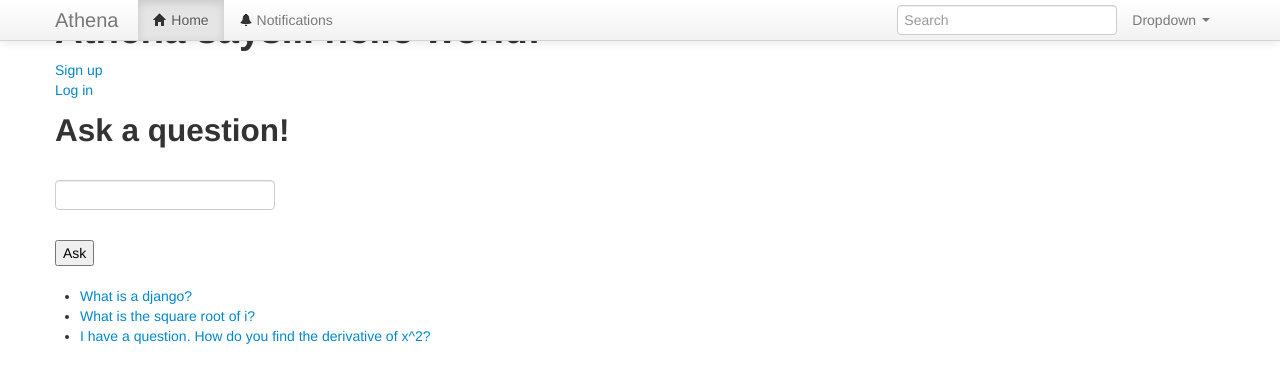
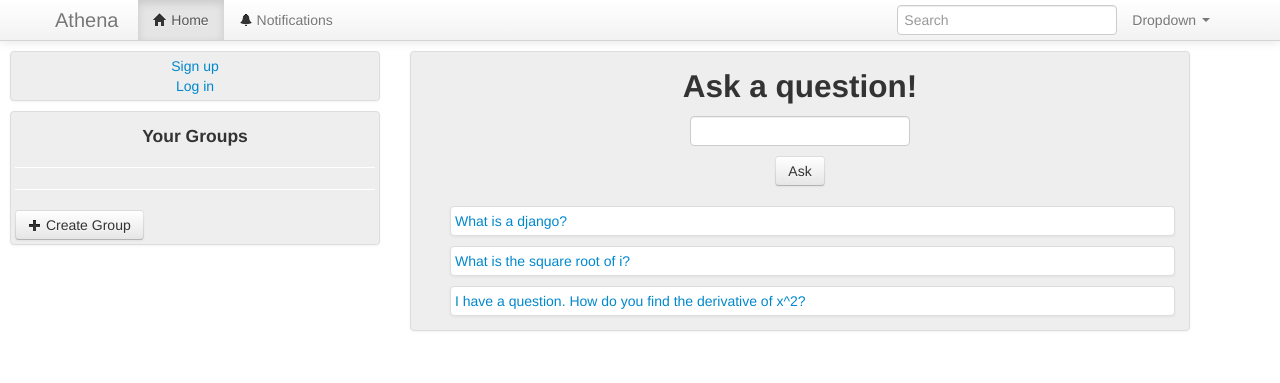
Before and after one commit to amsan7/athena, a Django app: page /forum/ in a window 1280 px wide. Shown: the top 383 px of the page. Run offline with Django 3.2, Linux system fonts and the light colour scheme; data comes from the database, SQL or seed files in the repository; some libraries are stand-ins or nearby versions.

Commit message:
fixin up the forum

```diff
--- a/athena/forum/templates/base.html
+++ b/athena/forum/templates/base.html
@@ -13,12 +13,13 @@
     <!-- Le styles -->
     <link href="{% static 'forum/bootstrap/css/bootstrap.css' %}" rel="stylesheet">
     <link href="{% static 'forum/bootstrap/css/bootstrap-responsive.css' %}" rel="stylesheet">
+    <link href="{% static 'forum/style.css' %}" rel="stylesheet">
 
   </head>
 
   <body>
 
-    <div class="navbar navbar-fixed-top">
+    <div class="navbar navbar-static-top">
       <div class="navbar-inner">
         <div class="container">
           <a class="btn btn-navbar" data-toggle="collapse" data-target=".nav-collapse">
@@ -60,10 +61,8 @@
       </div>
     </div>
 
-    <div class="container">
     {% block content %}
     {% endblock %}
-    </div> <!-- /container -->
 
     <script src="http://ajax.googleapis.com/ajax/libs/jquery/1.10.2/jquery.min.js"></script>
     <script src="http://netdna.bootstrapcdn.com/bootstrap/3.0.0/js/bootstrap.min.js"></script>
--- a/athena/forum/templates/forum/index.html
+++ b/athena/forum/templates/forum/index.html
@@ -1,36 +1,58 @@
 {% extends "base.html" %}
 
 {% block content %}
+<div class = "container-fluid" style = "padding:10px">
+  <div class = "row fluid">
+
+    <!-- sidebar -->
+    <div class = "span4">
+      <div class = "thumbnail text-center" style = "margin-bottom:10px; background-color: #eeeeee">
         {% if user.is_authenticated %}
-<h1>Athena says... hello {{ user.username }}!</h1>
+          <h3>Hello {{ user.username }}!</h3>
           <a href="/logout/">Logout</a><br />
         {% else %}
-<h1>Athena says... hello world!</h1>
           <a href="/register/">Sign up</a><br />
           <a href="/login/">Log in</a>
         {% endif %}
-
-<span style="padding:15px">
-  <h2> Ask a question! </h2>
-</span>
+      </div>
+      <div class = "thumbnail" style = "margin-bottom:10px; background-color: #eeeeee">
+        <h4 class = "text-center"> Your Groups </h4>
+        <hr/>
+         <!-- stuff about populating groups -->
+        <hr/>
+        <button class="btn"><span class=" icon-plus" aria-hidden="true"></span> Create Group</button>
+      </div>
 
 
+
+    </div>
+
+    <div class = "span8 thumbnail" style = "background-color: #eeeeee">
+      <span class = "text-center">
+        <h2> Ask a question! </h2>
         <form action="{% url 'forum:add_question' %}" method="POST">
           {% csrf_token %}
           <div>
             <input class="inputField" type='text' value='' name='question'/>
-           <br/> <br/>
-           <input type='submit' name='submit' value='Ask'/>
+            <br/>
+            <input class = "btn" type='submit' name='submit' value='Ask'/>
           </div>
         </form>
+      </span>
 
       {% if latest_question_list %}
         <ul>
           {% for question in latest_question_list %}
-			<li><a href="{% url 'forum:detail' question.id %}">{{ question.question_text }}</a></li>
+            <li class = "thumbnail" style = "margin:10px; background-color: #ffffff">
+              <a href="{% url 'forum:detail' question.id %}">{{ question.question_text }}</a>
+            </li>
           {% endfor %}
         </ul>
       {% else %}
         <p>No forums are available.</p>
       {% endif %}
+    </div>
+  </div>
+</div>
+
 {% endblock %}
```
Lines whose indentation alone changed are shown as unchanged.
